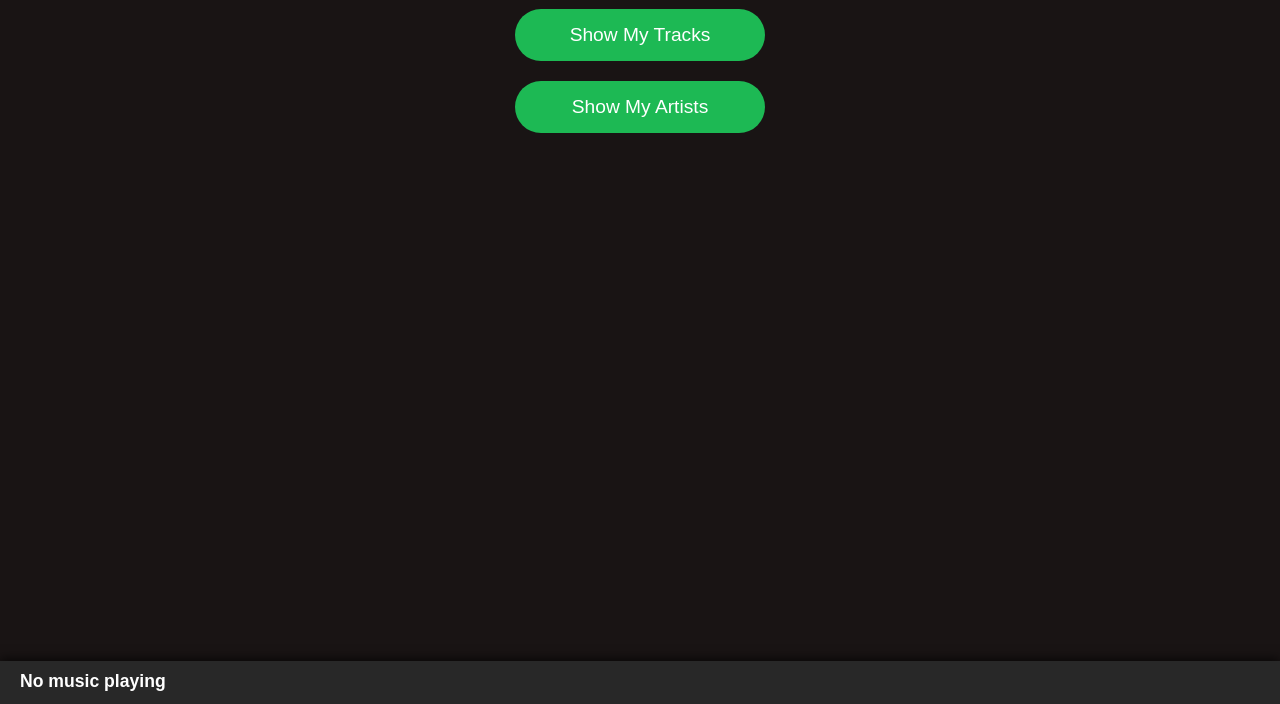
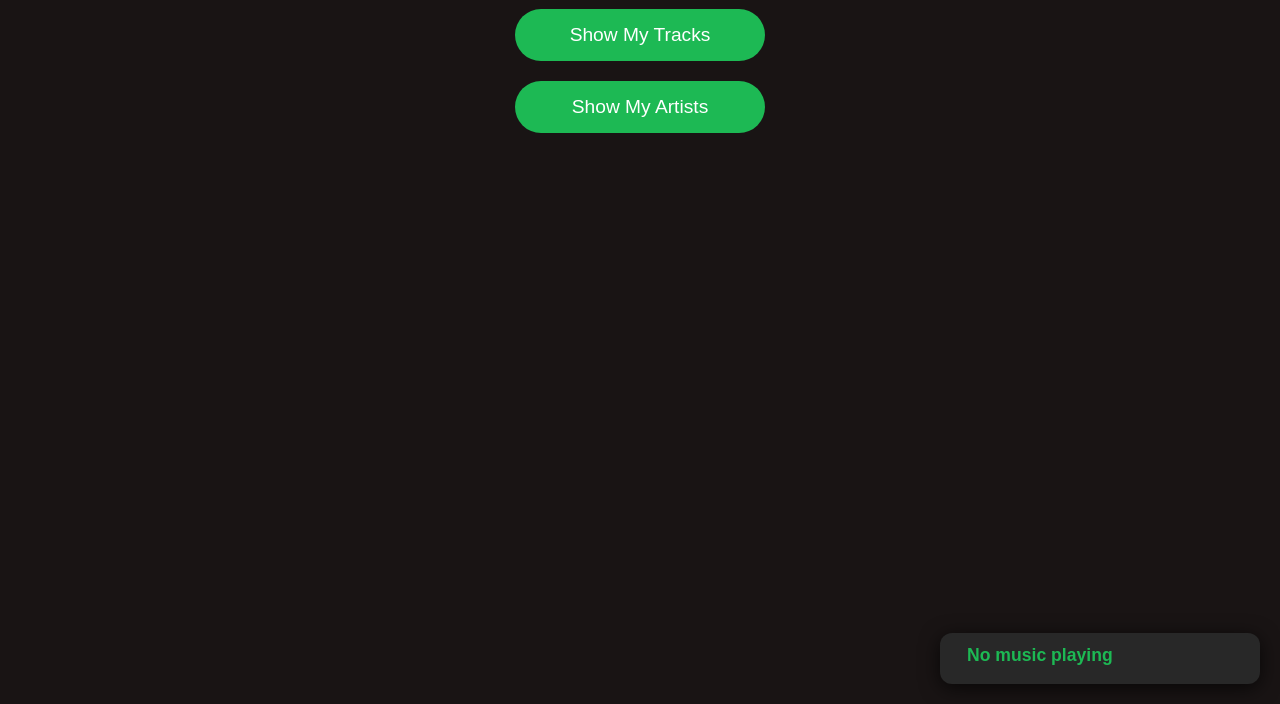
Before and after one commit to Klaraaorban/spotON, a website: page public/dashboard.html in a window 1280 px wide. Shown: the part 96-800 px from the top of the page. Drawn offline with Linux system fonts and the light colour scheme; no server answers.

Commit message:
changed outlook to modern solution

```diff
--- a/public/dashboard.html
+++ b/public/dashboard.html
@@ -103,15 +103,13 @@
     </div>
 
     <!-- Now playing music -->
-    <div id="now-playing-bar" style="display: flex; align-items: center; position: fixed; bottom: 0; left: 0; width: 100%; background-color: #282828; color: white; padding: 10px 20px; box-shadow: 0 -2px 10px rgba(0,0,0,0.7); font-family: Arial, sans-serif; z-index: 1000;">
-    <img id="now-playing-album-art" src="" alt="Album Art" style="height: 60px; width: 60px; border-radius: 4px; margin-right: 15px; object-fit: cover; background-color: #000;">
-        <div id="now-playing-info" style="display: flex; flex-direction: column; justify-content: center; overflow: hidden;">
-            <div id="now-playing-track" style="font-weight: bold; font-size: 1.1rem; white-space: nowrap; overflow: hidden; text-overflow: ellipsis; max-width: 300px;">Not Playing</div>
-            <div id="now-playing-artist" style="font-size: 0.9rem; color: #b3b3b3; white-space: nowrap; overflow: hidden; text-overflow: ellipsis; max-width: 300px;"></div>
-            <div id="now-playing-album" style="font-size: 0.85rem; color: #888; white-space: nowrap; overflow: hidden; text-overflow: ellipsis; max-width: 300px; margin-top: 2px;"></div>
+<div id="now-playing-box" style="position: fixed; bottom: 20px; right: 20px; width: 320px; background-color: #282828; border-radius: 12px; box-shadow: 0 4px 20px rgba(0,0,0,0.7); display: flex; padding: 12px; align-items: center; font-family: 'Arial', sans-serif; color: white; cursor: default; user-select: none; z-index: 1000; transition: background-color 0.3s ease;">
+    <img id="now-playing-album-art" src="" alt="Album Art" style="height: 60px; width: 60px; border-radius: 8px; object-fit: cover; background-color: #000; flex-shrink: 0;">
+    <div id="now-playing-info" style="display: flex; flex-direction: column; justify-content: center; margin-left: 15px; overflow: hidden;">
+        <div id="now-playing-track" style="font-weight: 700; font-size: 1.1rem; white-space: nowrap; overflow: hidden; text-overflow: ellipsis; max-width: 240px; color: #1DB954;">Not Playing</div><div id="now-playing-artist" style="font-size: 0.9rem; color: #B3B3B3; white-space: nowrap; overflow: hidden; text-overflow: ellipsis; max-width: 240px; margin-top: 2px;"></div><div id="now-playing-album" style="font-size: 0.85rem; color: #888; white-space: nowrap; overflow: hidden; text-overflow: ellipsis; max-width: 240px; margin-top: 4px; font-style: italic;"></div>
+    </div>
+</div>
 
-        </div>
-    </div>
 
 
     <!-- <button id="fetch-genres">Show My Genres</button>
```
